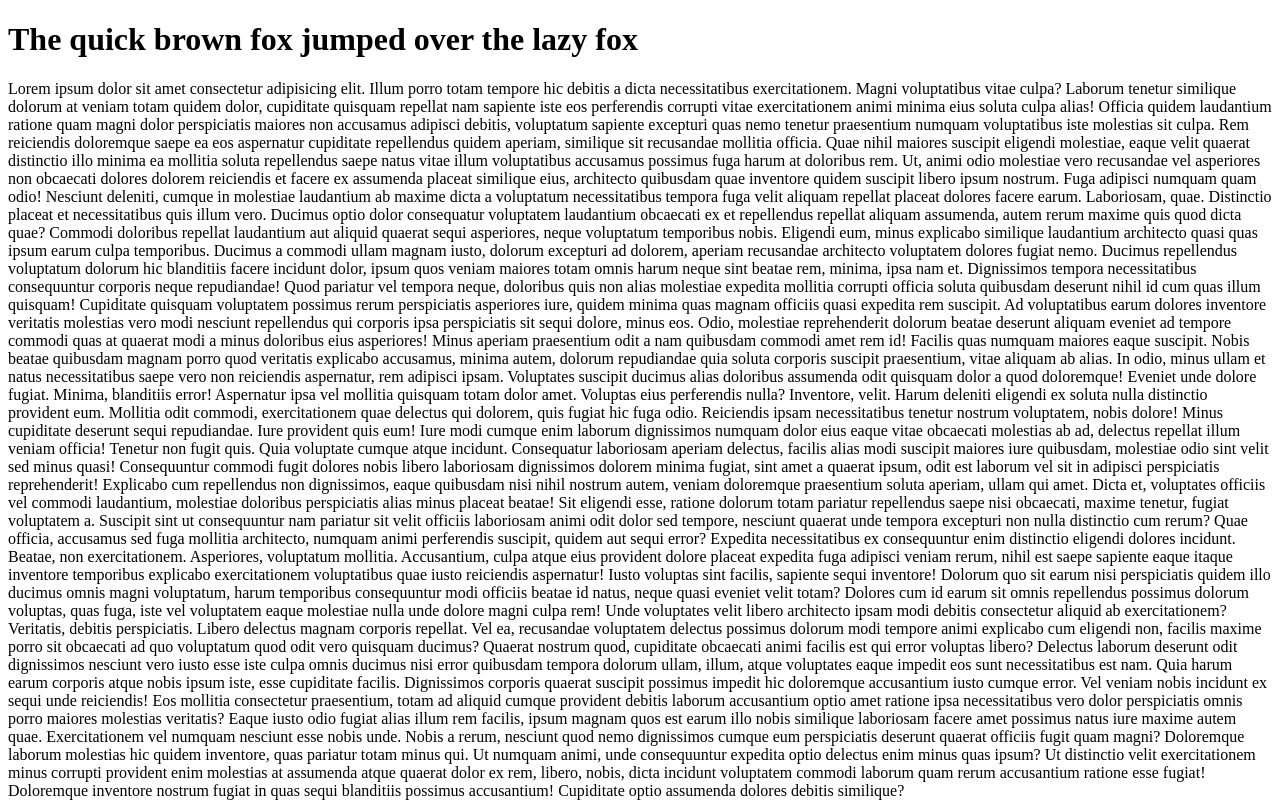
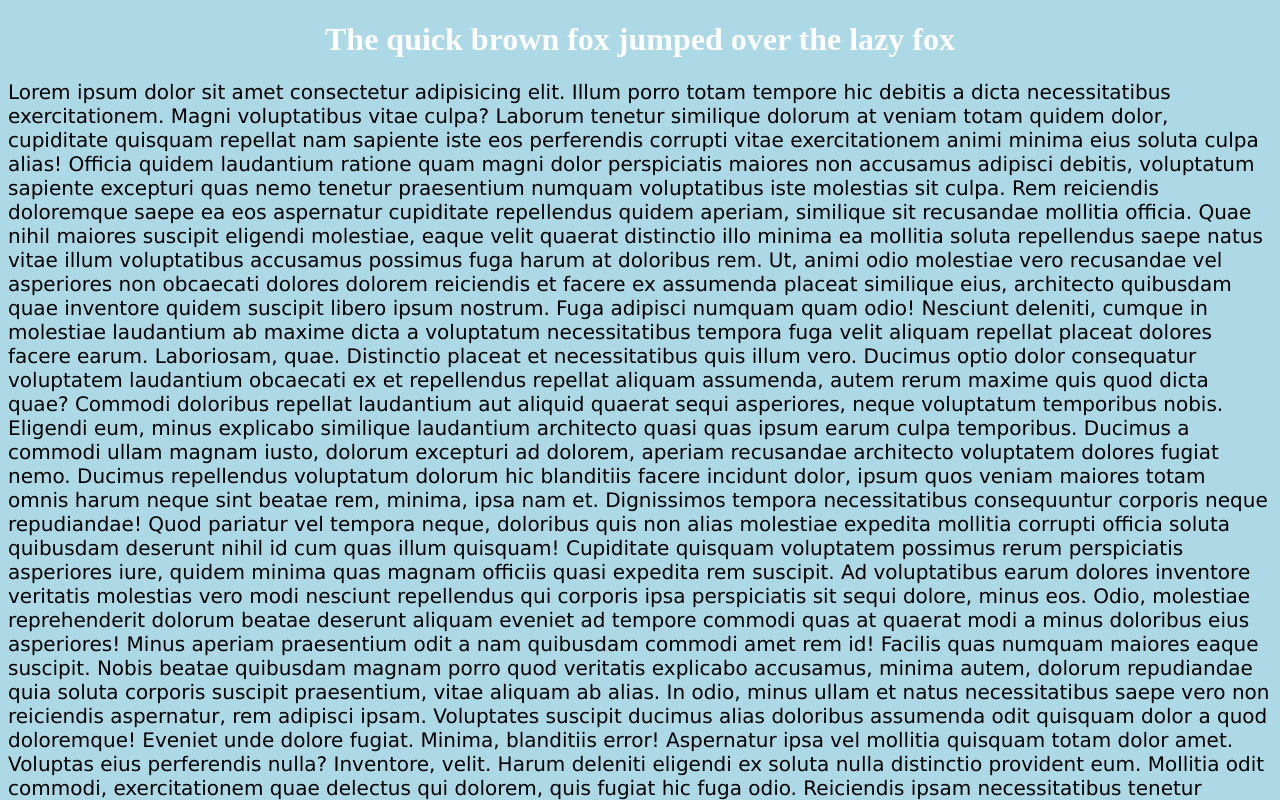
Before and after one commit to Rea29/my-first-repo, a plain HTML site: page index.html in a window 1280 px wide. Shown: the top 800 px of the page. Drawn offline with Linux system fonts and the light colour scheme.

Commit message:
my first commit

```diff
--- /dev/null
+++ b/first.css
@@ -0,0 +1,13 @@
+body {
+    background-color: lightblue;
+  }
+
+  h1 {
+    color: white;
+    text-align: center;
+  }
+
+  p {
+    font-family: verdana;
+    font-size: 20px;
+  }
--- a/index.html
+++ b/index.html
@@ -2,6 +2,7 @@
 <html>
     <head>
         <title> My First WebPage  </title>
+        <link rel="stylesheet" href="first.css">
     </head>
     <body>
         <h1> The quick brown fox jumped over the lazy fox </h1>
```
